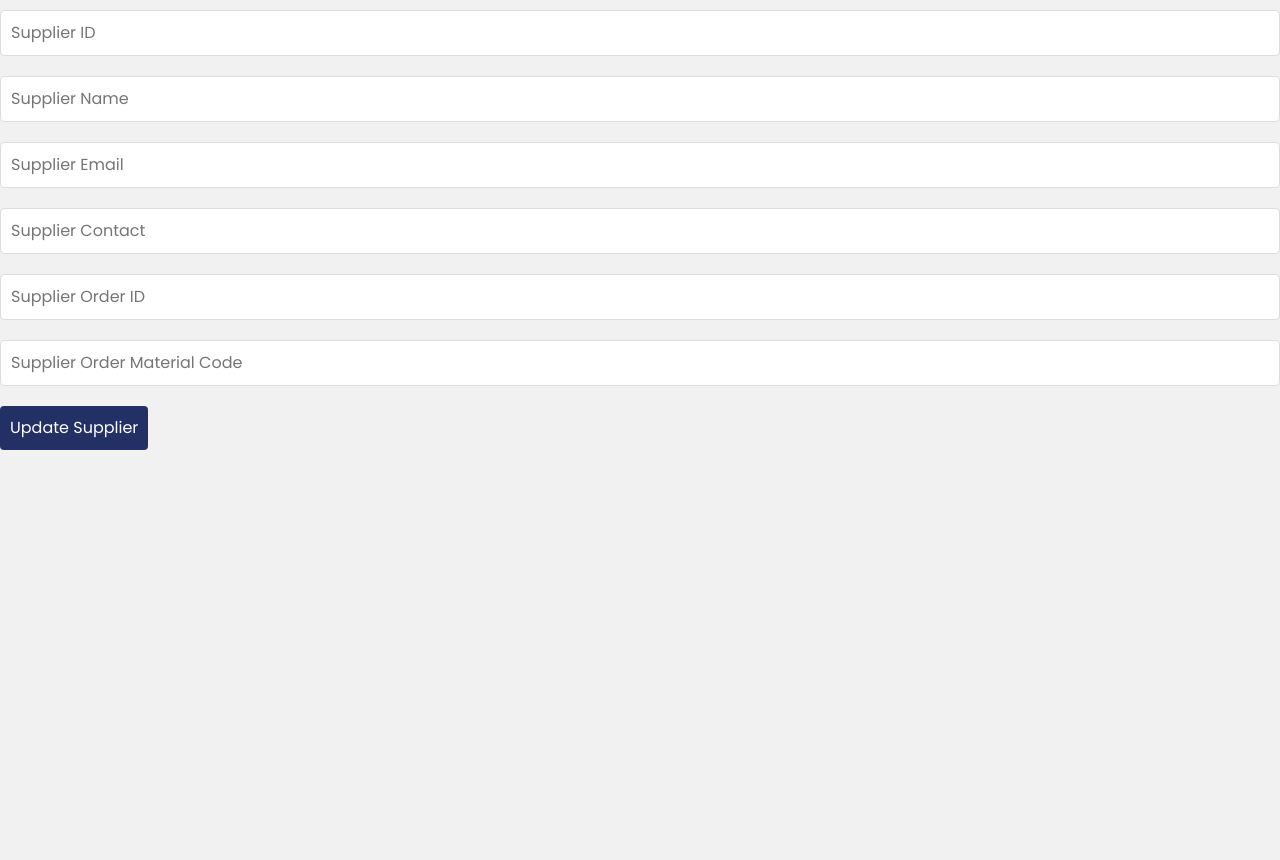
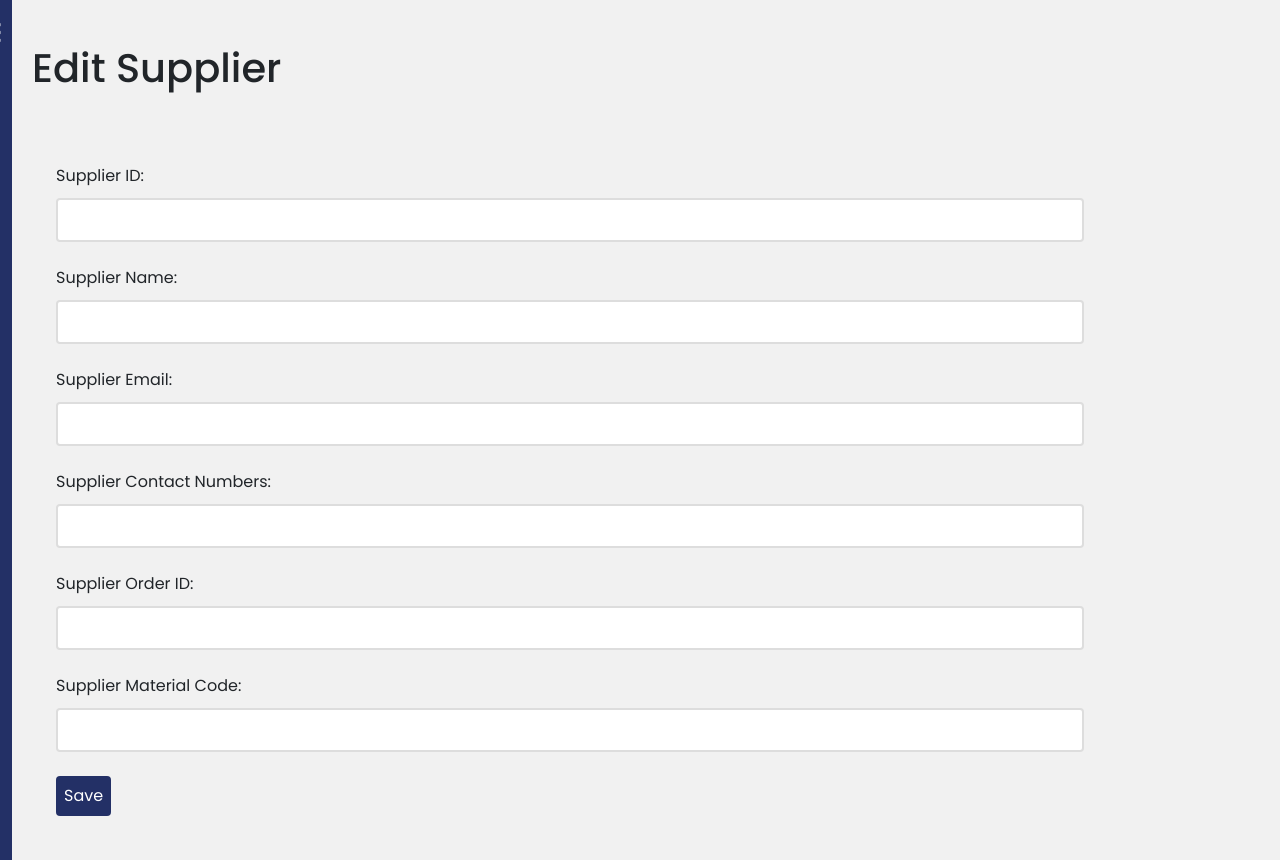
Before and after one commit to nishadi-s/ElectriGen-ICS, a React (Create React App) app in the folder frontend/: page /supplier/1 in a window 1280 px wide. Before the commit the page ends 800 px from the top, so only its background shows below. Built offline with nearby package versions, Linux system fonts and the light colour scheme; no server answers.

Commit message:
implementing the  supplier's details update function

```diff
--- a/frontend/src/components/SupplierDetails.jsx
+++ b/frontend/src/components/SupplierDetails.jsx
@@ -6,6 +6,27 @@ import '../SupplierOrder.css';
 const SupplierDetails = ({ supplier }) => {
   const navigate = useNavigate();
   const { dispatch } = useContext(SupplierContext);
+  //const { id } = useParams();
+  //const [supplier, setSupplier] = useState(null);
+
+
+   /* Fetch product data based on ID
+   useEffect(() => {
+    const fetchSuppliers = async () => {
+      const response = await fetch(/api/supplier/${id});
+      const json = await response.json();
+
+      if (response.ok) {
+        setSupplier(json);
+      }
+    };
+
+    fetchSuppliers();
+  }, [dispatch, id]);*/
+
+  const handleEdit = () => {
+    navigate(`/supplier/${supplier._id}`); // Navigate to the edit form page with supplier ID
+  };
 
   const handleClick = async () => {
     const response = await fetch('/api/supplier/' + supplier._id, {
@@ -41,7 +62,7 @@ const SupplierDetails = ({ supplier }) => {
       <td>{supplier.Sup_Ord_id}</td>
       <td>{supplier.Sup_matrial_code}</td>
       <td>
-        <button className='button1' onClick={() => navigate('/supplier/:id')}>Edit</button> </td>
+        <button className='button1' onClick={handleEdit}>Edit</button> </td>
        <td> <button className='button2' onClick={handleClick}>Delete</button> </td>
 
     </tr>
--- a/frontend/src/components/SupplierEdit.jsx
+++ b/frontend/src/components/SupplierEdit.jsx
@@ -1,125 +1,155 @@
 import React, { useState, useEffect } from "react";
-import { useSupplierContext } from "../hooks/useSupplierContext";
+import { useNavigate, useParams } from "react-router-dom";
+import NavbarNishadi from '../components/SupplierOrderNavbar'
 
-const SupplierEdit = ({ supplierToUpdate }) => {
-  const { dispatch } = useSupplierContext();
-  const [supplierData, setSupplierData] = useState({
-    Sup_ID: "",
-    Sup_Name: "",
-    Sup_Email: "",
-    Sup_Contact: "",
-    Sup_Ord_id: "",
-    Sup_matrial_code: "",
-  });
+const EditSupplier = () => {
+  const { id } = useParams();
+  const [Sup_ID, setSupplier_ID] = useState("");
+  const [Sup_Name, setSupplier_name] = useState("");
+  const [Sup_Email, setEmail] = useState("");
+  const [Sup_Contact, setContact] = useState("");
+  const [Sup_Ord_id, setSup_Ord_id] = useState("");
+  const [Sup_matrial_code, setMaterial_code] = useState("");
+  const navigate = useNavigate();
   const [error, setError] = useState(null);
   const [emptyFields, setEmptyFields] = useState([]);
 
   useEffect(() => {
-    if (supplierToUpdate) {
-      setSupplierData({
-        Sup_ID: supplierToUpdate.Sup_ID || "",
-        Sup_Name: supplierToUpdate.Sup_Name || "",
-        Sup_Email: supplierToUpdate.Sup_Email || "",
-        Sup_Contact: supplierToUpdate.Sup_Contact || "",
-        Sup_Ord_id: supplierToUpdate.Sup_Ord_id || "",
-        Sup_matrial_code: supplierToUpdate.Sup_matrial_code || "",
-      });
+    const fetchSuppliers = async () => {
+      try {
+        const response = await fetch(`/api/supplier/${id}`);
+        const supplierData = await response.json();
+
+        setSupplier_ID(supplierData.Sup_ID);
+        setSupplier_name(supplierData.Sup_Name);
+        setEmail(supplierData.Sup_Email);
+        setContact(supplierData.Sup_Contact);
+        setSup_Ord_id(supplierData.Sup_Ord_id);
+        setMaterial_code(supplierData.Sup_matrial_code);
+      } catch (error) {
+        console.error('Error fetching suppliers');
       }
-  }, [supplierToUpdate]);
+    };
+    fetchSuppliers();
+  }, [id]);
 
-  const handleSubmit = async (e) => {
-    e.preventDefault();
+  const handleEditSupplier = async () => {
+    navigate(`/Suppliers/`);
+    const updatedSupplier = {
+      Sup_ID,
+      Sup_Name,
+      Sup_Email,
+      Sup_Contact,
+      Sup_Ord_id,
+      Sup_matrial_code
+    };
 
-    // Check if supplierToUpdate is defined and has _id property
-    if (!supplierToUpdate || !supplierToUpdate._id) {
-      setError("Supplier data is missing");
-      return;
-    }
-
-    const apiUrl = `/api/supplier/${supplierToUpdate._id}`;
-    const requestOptions = {
+    try {
+      const response = await fetch(`/api/supplier/${id}`, {
         method: "PUT",
+        body: JSON.stringify(updatedSupplier),
         headers: {
           "Content-Type": "application/json",
         },
-      body: JSON.stringify(supplierData),
-    };
+      });
 
-    try {
-      const response = await fetch(apiUrl, requestOptions);
-      const data = await response.json();
+      if (response.ok) {
+        const updatedSupplierData = await response.json();
+        setSupplier_ID(updatedSupplierData.Sup_ID);
+        setSupplier_name(updatedSupplierData.Sup_Name);
+        setEmail(updatedSupplierData.Sup_Email);
+        setContact(updatedSupplierData.Sup_Contact);
+        setSup_Ord_id(updatedSupplierData.Sup_Ord_id);
+        setMaterial_code(updatedSupplierData.Sup_matrial_code);
 
-      if (!response.ok) {
-        setError(data.error);
-        setEmptyFields(data.emptyFields);
+        navigate('/Suppliers'); // Redirect to suppliers page
       } else {
-        setError(null);
-        setEmptyFields([]);
-        // Dispatch an action to update the context state if needed
-        // dispatch({ type: "UPDATE_SUPPLIER", payload: data });
+        const errorData = await response.json();
+        setError(errorData.error ? errorData.error : "Error updating product");
+        setEmptyFields(errorData.emptyFields ? errorData.emptyFields : []);
       }
     } catch (error) {
-      console.error("Error:", error);
-      setError("An error occurred while processing your request.");
+      console.error("Error updating supplier:", error);
+      setError("Error updating supplier. Please try again.");
     }
   };
 
-  const handleChange = (e) => {
-    const { name, value } = e.target;
-    setSupplierData({ ...supplierData, [name]: value });
-  };
-
   return (
-    <form className="create" onSubmit={handleSubmit}>
-      {/* Input fields for Supplier ID, Name, Email, Contact, etc. */}
+    <NavbarNishadi>
+      <form className="update-supplier">
+        <h1 className="text-3xl my-4">Edit Supplier</h1>
+        <div className="flex flex-col border-2 border-sky-400 rounded-xl w-[600px] p-4 mx-auto">
+          {/* Supplier ID */}
+          <div className="my-4">
+            <label className='text-xl mr-4 text-gray-500'>Supplier ID:</label>
             <input
               type="text"
-        name="Sup_ID"
-        value={supplierData.Sup_ID}
-        onChange={handleChange}
-        placeholder="Supplier ID"
+              value={Sup_ID}
+              onChange={(e) => setSupplier_ID(e.target.value)}
+              className='border-2 border-gray-500 px-4 py-2 w-full'
             />
+          </div>
+          {/* Supplier Name */}
+          <div className="my-4">
+            <label className='text-xl mr-4 text-gray-500'>Supplier Name:</label>
             <input
               type="text"
-        name="Sup_Name"
-        value={supplierData.Sup_Name}
-        onChange={handleChange}
-        placeholder="Supplier Name"
+              value={Sup_Name}
+              onChange={(e) => setSupplier_name(e.target.value)}
+              className='border-2 border-gray-500 px-4 py-2 w-full'
             />
-      <input
-        type="email"
-        name="Sup_Email"
-        value={supplierData.Sup_Email}
-        onChange={handleChange}
-        placeholder="Supplier Email"
-      />
+          </div>
+          {/* Supplier Email */}
+          <div className="my-4">
+            <label className='text-xl mr-4 text-gray-500'>Supplier Email:</label>
             <input
               type="text"
-        name="Sup_Contact"
-        value={supplierData.Sup_Contact}
-        onChange={handleChange}
-        placeholder="Supplier Contact"
+              value={Sup_Email}
+              onChange={(e) => setEmail(e.target.value)}
+              className='border-2 border-gray-500 px-4 py-2 w-full'
             />
+          </div>
+          {/* Supplier Contact Numbers */}
+          <div className="my-4">
+            <label className='text-xl mr-4 text-gray-500'>Supplier Contact Numbers:</label>
             <input
               type="text"
-        name="Sup_Ord_id"
-        value={supplierData.Sup_Ord_id}
-        onChange={handleChange}
-        placeholder="Supplier Order ID"
+              value={Sup_Contact}
+              onChange={(e) => setContact(e.target.value)}
+              className='border-2 border-gray-500 px-4 py-2 w-full'
             />
+          </div>
+          {/* Supplier Order ID */}
+          <div className="my-4">
+            <label className='text-xl mr-4 text-gray-500'>Supplier Order ID:</label>
             <input
               type="text"
-        name="Sup_matrial_code"
-        value={supplierData.Sup_matrial_code}
-        onChange={handleChange}
-        placeholder="Supplier Order Material Code"
+              value={Sup_Ord_id}
+              onChange={(e) => setSup_Ord_id(e.target.value)}
+              className='border-2 border-gray-500 px-4 py-2 w-full'
             />
-      {/* Add more input fields for other supplier data */}
+          </div>
+          {/* Supplier Material Code */}
+          <div className="my-4">
+            <label className='text-xl mr-4 text-gray-500'>Supplier Material Code:</label>
+            <input
+              type="text"
+              value={Sup_matrial_code}
+              onChange={(e) => setMaterial_code(e.target.value)}
+              className='border-2 border-gray-500 px-4 py-2 w-full'
+            />
+          </div>
 
-      <button>Update Supplier</button>
+          {/* Save Button */}
+          <button className='p-2 bg-sky-300 m-8' onClick={handleEditSupplier}>
+            Save
+          </button>
+          {/* Error Message */}
           {error && <div className="error">{error}</div>}
+        </div>
       </form>
+    </NavbarNishadi>
   );
-};
+}
 
-export default SupplierEdit;
+export default EditSupplier;
```
Lines whose indentation alone changed are shown as unchanged.
